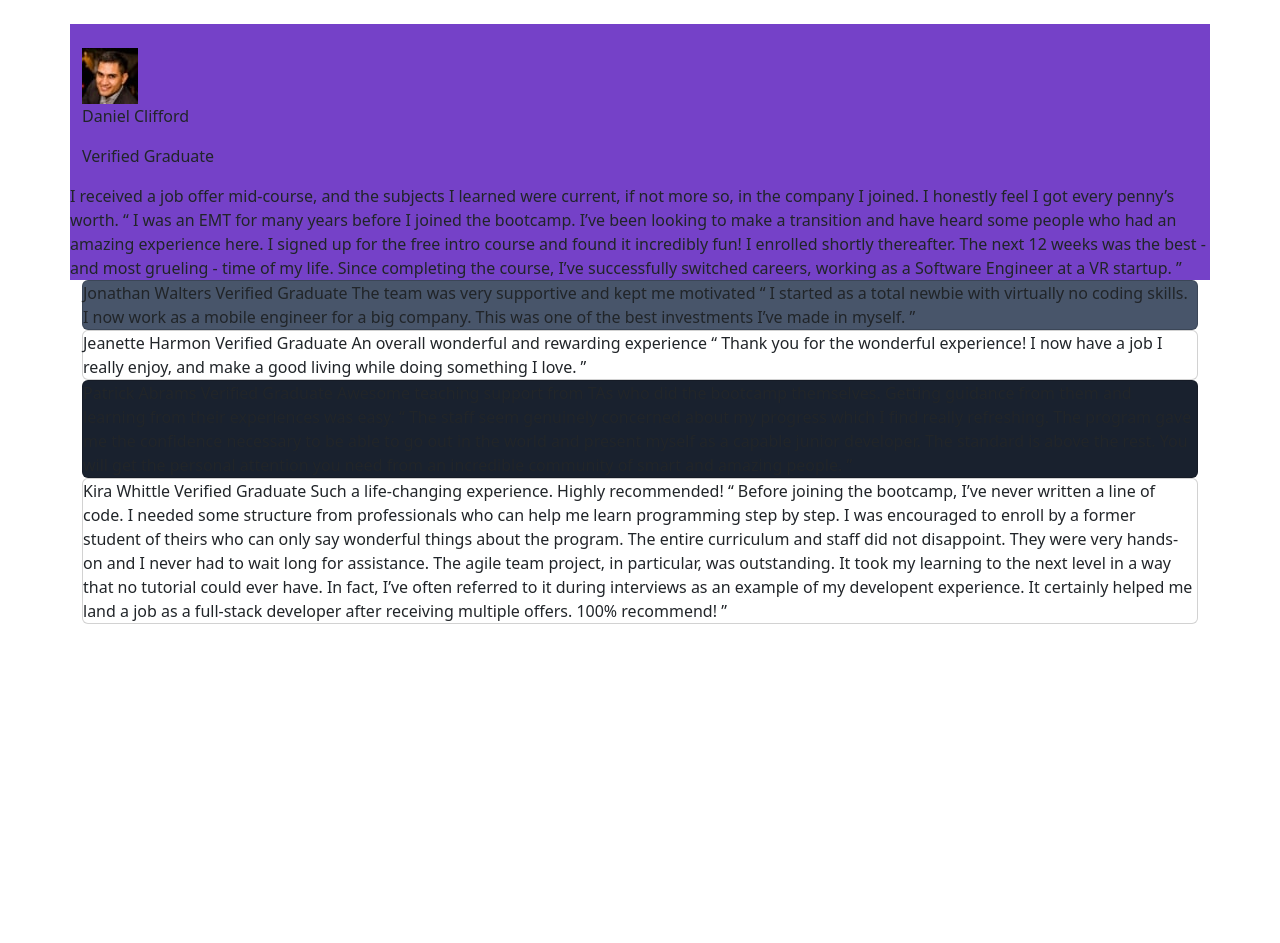
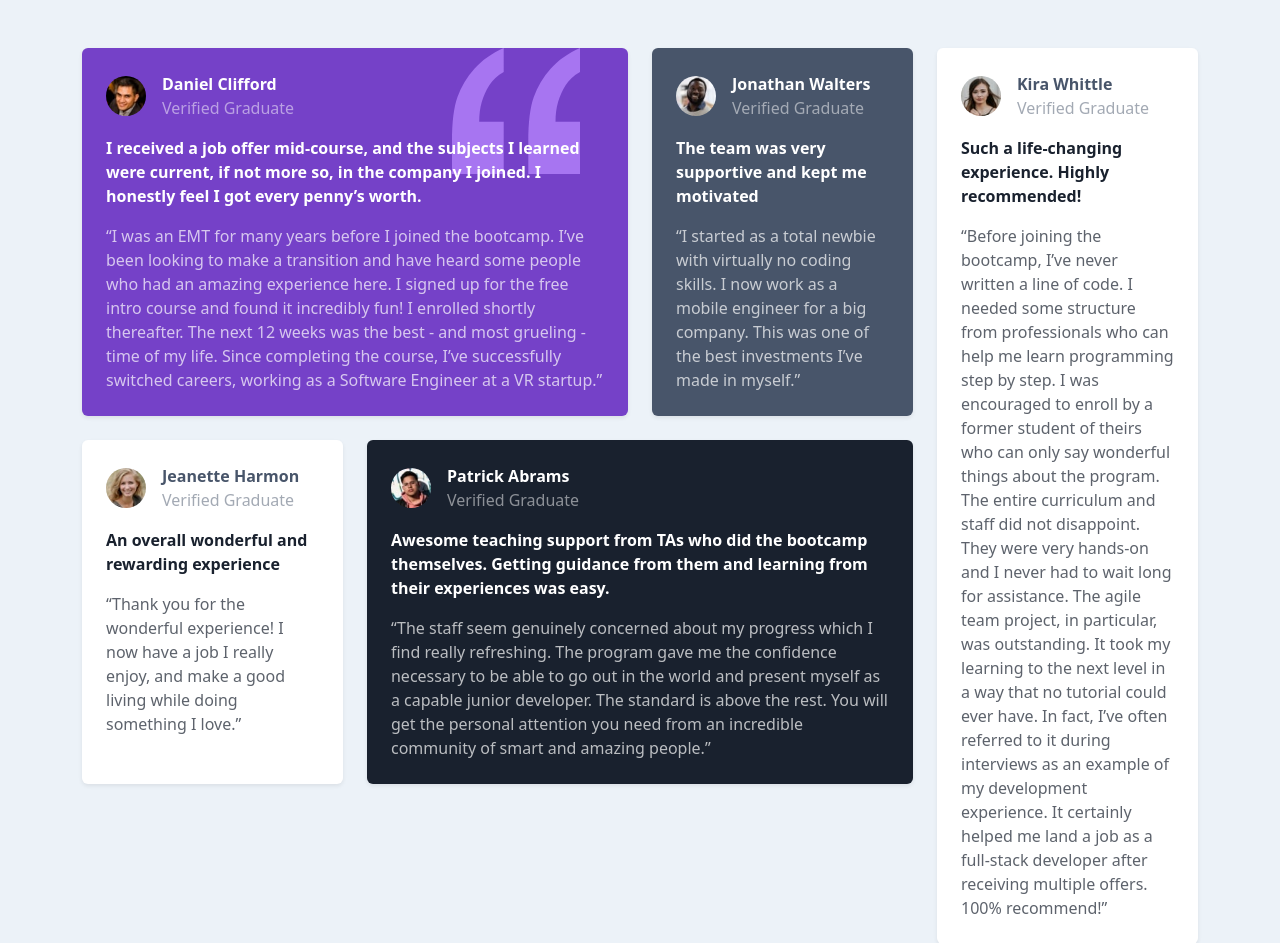
Before and after one commit to a-zeb/testimonials-grid-section-main, a plain HTML site: page index.html in a window 1280 px wide. Shown: the top 943 px of the page. Before the commit the page ends 800 px from the top, so only its background shows below. Drawn offline with nearby package versions, Linux system fonts and the light colour scheme.

Commit message:
Used bootstrap grid to organize content and inline styling to customize components

```diff
--- a/index.html
+++ b/index.html
@@ -6,82 +6,136 @@
   <meta name="viewport" content="width=device-width, initial-scale=1.0">
   <link rel="icon" type="image/png" sizes="32x32" href="./images/favicon-32x32.png">
   <link rel="stylesheet" href="style.css">
-  <link href="https://cdn.jsdelivr.net/npm/bootstrap@5.3.8/dist/css/bootstrap.min.css" rel="stylesheet" integrity="sha384-sRIl4kxILFvY47J16cr9ZwB07vP4J8+LH7qKQnuqkuIAvNWLzeN8tE5YBujZqJLB" crossorigin="anonymous">
+  <link href="https://cdn.jsdelivr.net/npm/bootstrap@5.3.8/dist/css/bootstrap.min.css" rel="stylesheet"
+    integrity="sha384-sRIl4kxILFvY47J16cr9ZwB07vP4J8+LH7qKQnuqkuIAvNWLzeN8tE5YBujZqJLB" crossorigin="anonymous">
   <title>Testimonials grid section</title>
 </head>
 
-<body>
-  <div class="container py-5">
-    <div class="row g-4 align-items-stretch" style="background-color: hsl(263, 55%, 52%)">
-      <div class="user-container">
+<body style="background-color: hsl(210, 46%, 95%);">
+  <main class="container py-5">
+    <div class="row g-4 align-items-stretch">
+      <div class="col-lg-9">
+        <div class="row g-4">
+          <div class="col-12 col-lg-8">
+            <article class="card h-100 border-0 shadow-sm"
+              style="background-color: hsl(263, 55%, 52%); color: hsl(0, 0%, 100%); background-image: url('./images/bg-pattern-quotation.svg'); background-repeat: no-repeat; background-position: top right 3rem; background-size: 8rem;">
+              <div class="card-body p-4">
+                <div class="d-flex align-items-center mb-3">
+                  <img src="./images/image-daniel.jpg" alt="A professional headshot of Daniel"
+                    class="rounded-circle me-3" style="width: 40px; height: 40px;">
                   <div>
-          <img src="./images/image-daniel.jpg" alt="A professional headshot of Daniel">
+                    <p class="mb-0 fw-semibold" style="color: inherit;">Daniel Clifford</p>
+                    <p class="mb-0" style="color: inherit; opacity: 0.5;">Verified Graduate</p>
                   </div>
+                </div>
+                <p class="mb-3 fw-semibold" style="color: inherit;">I received a job offer mid-course, and the subjects
+                  I learned were current, if not more so, in the company I joined. I honestly feel I got every penny’s
+                  worth.</p>
+                <p class="mb-0" style="color: inherit; opacity: 0.7;">“I was an EMT for many years before I joined the
+                  bootcamp. I’ve been looking to make a transition and have heard some people who had an amazing
+                  experience here. I signed up for the free intro course and found it incredibly fun! I enrolled shortly
+                  thereafter. The next 12 weeks was the best - and most grueling - time of my life. Since completing the
+                  course, I’ve successfully switched careers, working as a Software Engineer at a VR startup.”</p>
+              </div>
+            </article>
+          </div>
+
+          <div class="col-12 col-lg-4">
+            <article class="card h-100 border-0 shadow-sm"
+              style="background-color: hsl(217, 19%, 35%); color: hsl(0, 0%, 100%);">
+              <div class="card-body p-4">
+                <div class="d-flex align-items-center mb-3">
+                  <img src="./images/image-jonathan.jpg" alt="A professional headshot of Jonathan"
+                    class="rounded-circle me-3" style="width: 40px; height: 40px;">
                   <div>
-          <p>
-            Daniel Clifford
+                    <p class="mb-0 fw-semibold" style="color: inherit;">Jonathan Walters</p>
+                    <p class="mb-0" style="color: inherit; opacity: 0.5;">Verified Graduate</p>
+                  </div>
+                </div>
+                <p class="mb-3 fw-semibold" style="color: inherit;">The team was very supportive and kept me motivated
                 </p>
-          <p>
-            Verified Graduate
+                <p class="mb-0" style="color: inherit; opacity: 0.7;">“I started as a total newbie with virtually no
+                  coding skills. I now work as a mobile engineer for a big company. This was one of the best investments
+                  I’ve made in myself.”</p>
+              </div>
+            </article>
+          </div>
+
+          <div class="col-12 col-lg-4">
+            <article class="card h-100 border-0 shadow-sm" style="background-color: hsl(0, 0%, 100%);">
+              <div class="card-body p-4">
+                <div class="d-flex align-items-center mb-3">
+                  <img src="./images/image-jeanette.jpg" alt="A professional headshot of Jeanette"
+                    class="rounded-circle me-3" style="width: 40px; height: 40px;">
+                  <div>
+                    <p class="mb-0 fw-semibold" style="color: hsl(217, 19%, 35%);">Jeanette Harmon</p>
+                    <p class="mb-0" style="color: hsl(217, 19%, 35%); opacity: 0.5;">Verified Graduate</p>
+                  </div>
+                </div>
+                <p class="mb-3 fw-semibold" style="color: hsl(219, 29%, 14%);">An overall wonderful and rewarding
+                  experience</p>
+                <p class="mb-0" style="color: hsl(219, 29%, 14%); opacity: 0.7;">“Thank you for the wonderful
+                  experience! I now have a job I really enjoy, and make a good living while doing something I love.”
                 </p>
+              </div>
+            </article>
+          </div>
+
+          <div class="col-12 col-lg-8">
+            <article class="card h-100 border-0 shadow-sm"
+              style="background-color: hsl(219, 29%, 14%); color: hsl(0, 0%, 100%);">
+              <div class="card-body p-4">
+                <div class="d-flex align-items-center mb-3">
+                  <img src="./images/image-patrick.jpg" alt="A professional headshot of Patrick"
+                    class="rounded-circle me-3" style="width: 40px; height: 40px;">
+                  <div>
+                    <p class="mb-0 fw-semibold" style="color: inherit;">Patrick Abrams</p>
+                    <p class="mb-0" style="color: inherit; opacity: 0.5;">Verified Graduate</p>
+                  </div>
+                </div>
+                <p class="mb-3 fw-semibold" style="color: inherit;">
+                  Awesome teaching support from TAs who did the bootcamp themselves.
+                  Getting guidance from them and learning from their experiences was easy.
+                </p>
+                <p class="mb-0" style="color: inherit; opacity: 0.7;">
+                  “The staff seem genuinely concerned about my progress which I find really refreshing.
+                  The program gave me the confidence necessary to be able to go out in the world and present myself as a
+                  capable junior developer.
+                  The standard is above the rest.
+                  You will get the personal attention you need from an incredible community of smart and amazing
+                  people.”</p>
+              </div>
+            </article>
+          </div>
         </div>
       </div>
 
-      I received a job offer mid-course, and the subjects I learned were current, if not more so,
-      in the company I joined. I honestly feel I got every penny’s worth.
-
-      “ I was an EMT for many years before I joined the bootcamp. I’ve been looking to make a
-      transition and have heard some people who had an amazing experience here. I signed up
-      for the free intro course and found it incredibly fun! I enrolled shortly thereafter.
-      The next 12 weeks was the best - and most grueling - time of my life. Since completing
-      the course, I’ve successfully switched careers, working as a Software Engineer at a VR startup. ”
-    </div>
-    <div class="card" style="background-color: hsl(217, 19%, 35%);">
-      Jonathan Walters
-      Verified Graduate
-
-      The team was very supportive and kept me motivated
-
-      “ I started as a total newbie with virtually no coding skills. I now work as a mobile engineer
-      for a big company. This was one of the best investments I’ve made in myself. ”
-    </div>
-    <div class="card" style="background-color: hsl(0, 0%, 100%);">
-      Jeanette Harmon
-      Verified Graduate
-
-      An overall wonderful and rewarding experience
-
-      “ Thank you for the wonderful experience! I now have a job I really enjoy, and make a good living
-      while doing something I love. ”
-    </div>
-    <div class="card" style="background-color: hsl(219, 29%, 14%);">
-      Patrick Abrams
-      Verified Graduate
-
-      Awesome teaching support from TAs who did the bootcamp themselves. Getting guidance from them and
-      learning from their experiences was easy.
-
-      “ The staff seem genuinely concerned about my progress which I find really refreshing. The program
-      gave me the confidence necessary to be able to go out in the world and present myself as a capable
-      junior developer. The standard is above the rest. You will get the personal attention you need from
-      an incredible community of smart and amazing people. ”
-    </div>
-    <div class="card" style="background-color: hsl(0, 0%, 100%);">
-      Kira Whittle
-      Verified Graduate
-
-      Such a life-changing experience. Highly recommended!
-
-      “ Before joining the bootcamp, I’ve never written a line of code. I needed some structure from
-      professionals who can help me learn programming step by step. I was encouraged to enroll by a former
-      student of theirs who can only say wonderful things about the program. The entire curriculum and staff
-      did not disappoint. They were very hands-on and I never had to wait long for assistance. The agile team
-      project, in particular, was outstanding. It took my learning to the next level in a way that no tutorial
-      could ever have. In fact, I’ve often referred to it during interviews as an example of my developent
-      experience. It certainly helped me land a job as a full-stack developer after receiving multiple offers.
-      100% recommend! ”
+      <div class="col-lg-3 d-flex align-items-stretch">
+        <article class="card flex-fill h-100 border-0 shadow-sm" style="background-color: hsl(0, 0%, 100%);">
+          <div class="card-body p-4 d-flex flex-column h-100">
+            <div class="d-flex align-items-center mb-3">
+              <img src="./images/image-kira.jpg" alt="A professional headshot of Kira" class="rounded-circle me-3"
+                style="width: 40px; height: 40px;">
+              <div>
+                <p class="mb-0 fw-semibold" style="color: hsl(217, 19%, 35%);">Kira Whittle</p>
+                <p class="mb-0" style="color: hsl(217, 19%, 35%); opacity: 0.5;">Verified Graduate</p>
               </div>
             </div>
+            <p class="mb-3 fw-semibold" style="color: hsl(219, 29%, 14%);">Such a life-changing experience. Highly
+              recommended!</p>
+            <p class="mb-0 mt-auto" style="color: hsl(219, 29%, 14%); opacity: 0.7;">“Before joining the bootcamp, I’ve
+              never written a line of code. I needed some structure from professionals who can help me learn programming
+              step by step. I was encouraged to enroll by a former student of theirs who can only say wonderful things
+              about the program. The entire curriculum and staff did not disappoint. They were very hands-on and I never
+              had to wait long for assistance. The agile team project, in particular, was outstanding. It took my
+              learning to the next level in a way that no tutorial could ever have. In fact, I’ve often referred to it
+              during interviews as an example of my development experience. It certainly helped me land a job as a
+              full-stack developer after receiving multiple offers. 100% recommend!”</p>
+          </div>
+        </article>
+      </div>
+    </div>
+  </main>
 </body>
 
 </html>
```
Lines whose indentation alone changed are shown as unchanged.
